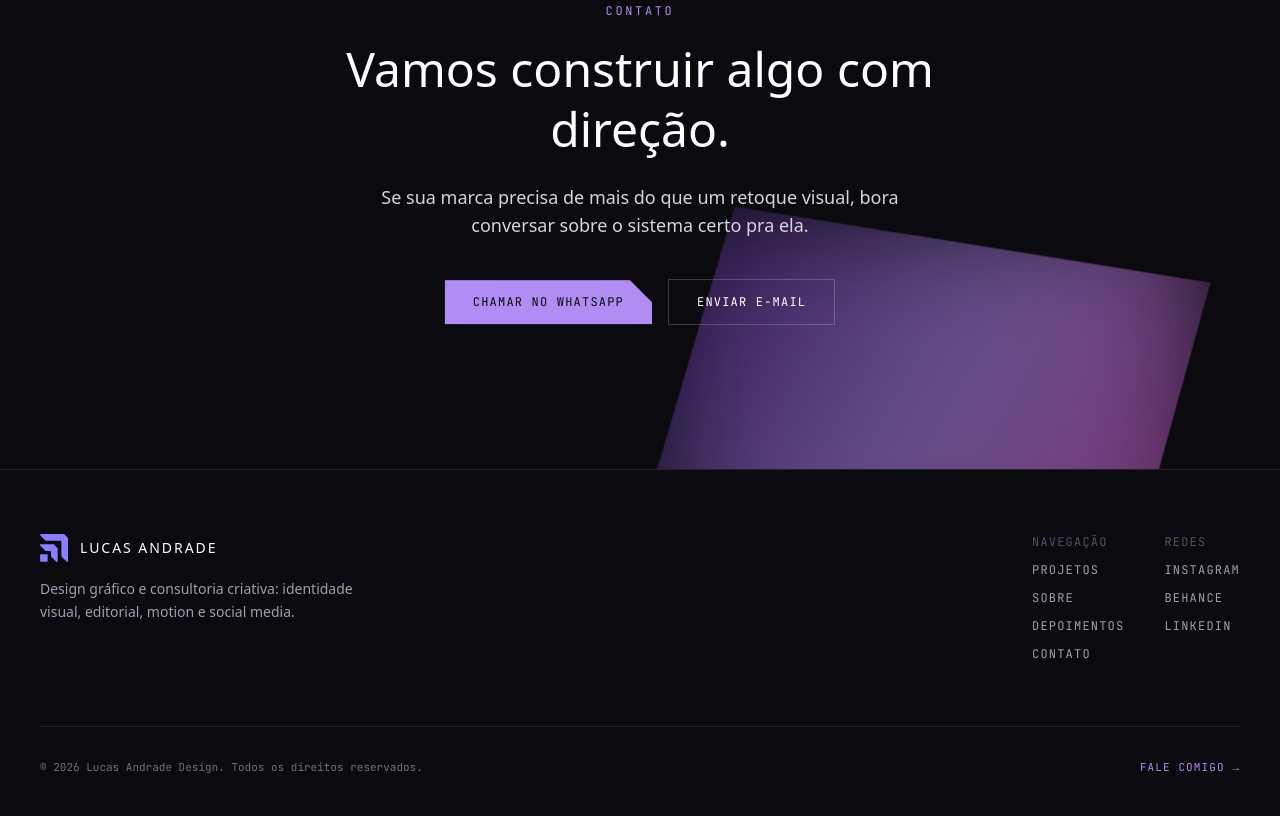
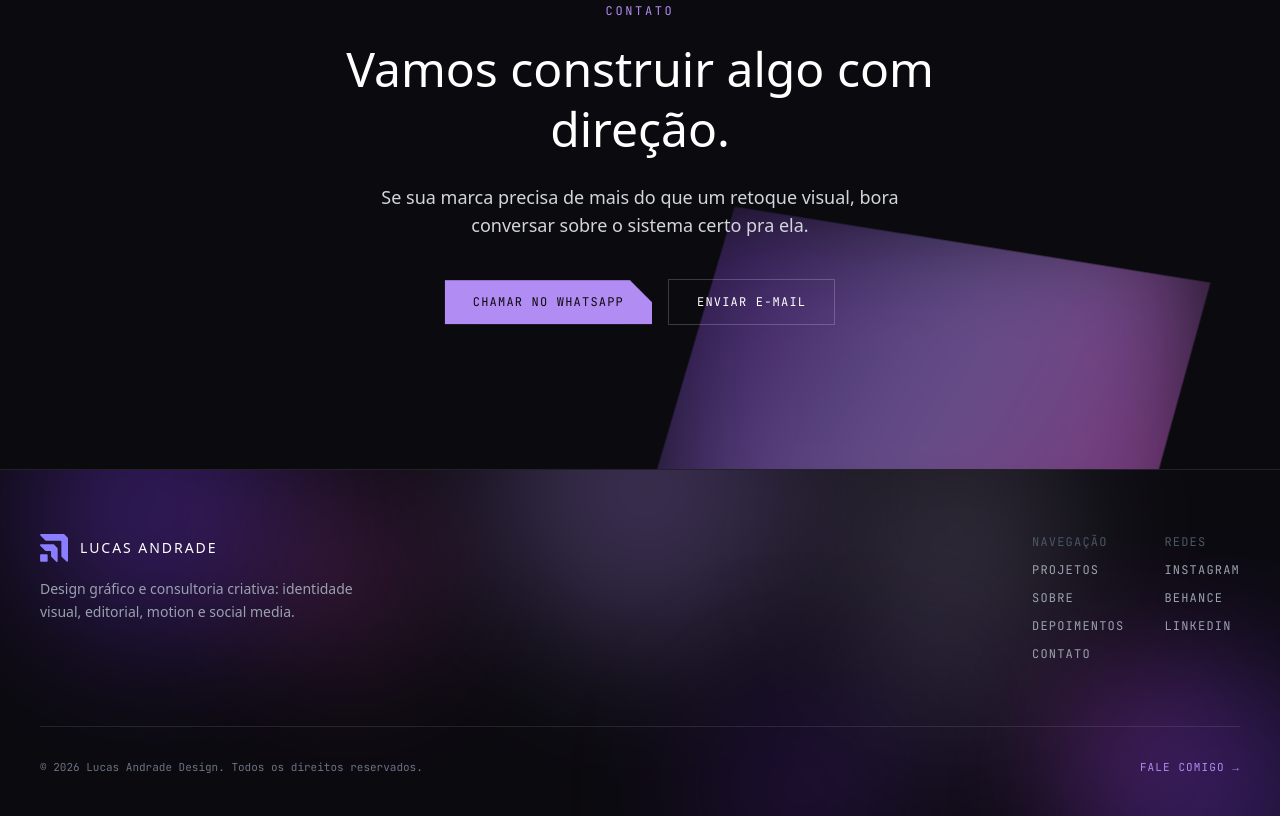
Before and after one commit to lucastele356-cmd/lucas-andrade-portfolio, a website built with Vite: page index.html in a window 1280 px wide. Shown: the part 4274-5090 px from the top of the page. Built offline with nearby package versions, Linux system fonts and the light colour scheme; a web font is replaced by a local one.

Commit message:
Adiciona brilho difuso ambiente no rodapé

```diff
--- a/index.html
+++ b/index.html
@@ -308,8 +308,16 @@
   </main>
 
   <!-- ============ FOOTER ============ -->
-  <footer class="bg-ink border-t border-white/10 pt-16 pb-10">
-    <div class="max-w-7xl mx-auto px-6 lg:px-10">
+  <footer class="relative overflow-hidden bg-ink border-t border-white/10 pt-16 pb-10">
+    <div class="blur blur-1"></div>
+    <div class="blur blur-2"></div>
+    <div class="blur blur-3"></div>
+    <div class="blur blur-4"></div>
+    <div class="blur blur-5"></div>
+    <div class="blur blur-6"></div>
+    <div class="blur blur-7"></div>
+    <div class="blur blur-8"></div>
+    <div class="relative z-10 max-w-7xl mx-auto px-6 lg:px-10">
       <div class="flex flex-col md:flex-row md:items-start md:justify-between gap-10">
         <div class="max-w-xs">
           <a href="#top" class="flex items-center gap-3 text-white" aria-label="Lucas Andrade Design — início">
--- a/src/style.css
+++ b/src/style.css
@@ -197,6 +197,23 @@
       position: static;
     }
   }
+
+  /* Footer ambient glow — scattered blurred blobs in the brand ramp */
+  .blur {
+    position: absolute;
+    border-radius: 9999px;
+    filter: blur(70px);
+    pointer-events: none;
+    z-index: 0;
+  }
+  .blur-1 { width: 260px; height: 260px; top: -90px; left: 2%;  background: var(--color-brand);      opacity: 0.35; }
+  .blur-2 { width: 180px; height: 180px; top: 10px;   left: 20%; background: var(--color-magenta);    opacity: 0.22; }
+  .blur-3 { width: 320px; height: 320px; top: -140px; left: 38%; background: var(--color-lilac);      opacity: 0.28; }
+  .blur-4 { width: 200px; height: 200px; bottom: -70px; left: 55%; background: var(--color-brand-ink); opacity: 0.35; }
+  .blur-5 { width: 240px; height: 240px; top: -60px;  right: 16%; background: var(--color-lilac-soft); opacity: 0.18; }
+  .blur-6 { width: 160px; height: 160px; bottom: 0;   right: 6%;  background: var(--color-magenta);    opacity: 0.25; }
+  .blur-7 { width: 280px; height: 280px; bottom: -120px; right: -70px; background: var(--color-brand); opacity: 0.3; }
+  .blur-8 { width: 140px; height: 140px; top: 40%;    left: 68%;  background: var(--color-lilac);      opacity: 0.2; }
 }
 
 @keyframes fadeUp {
```
